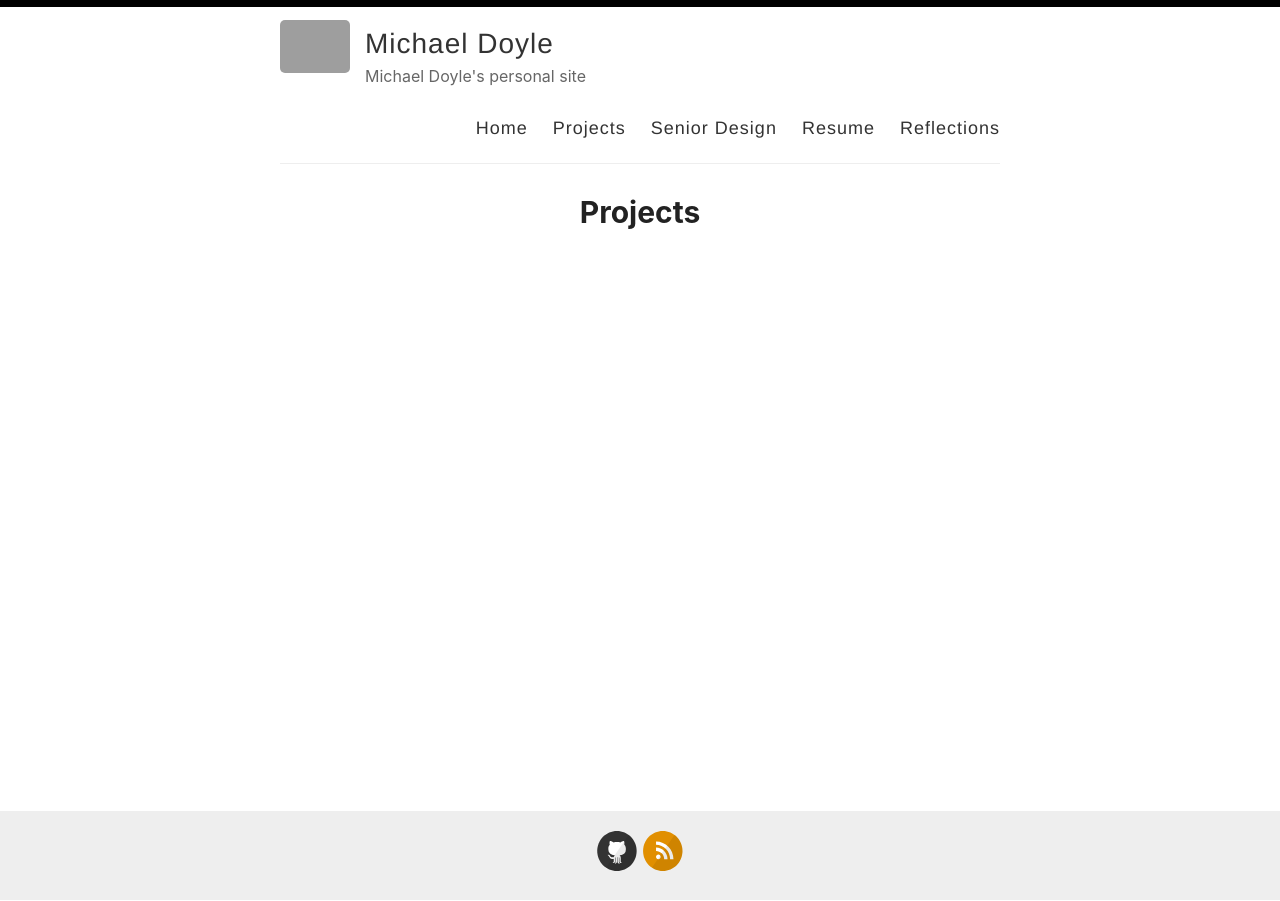
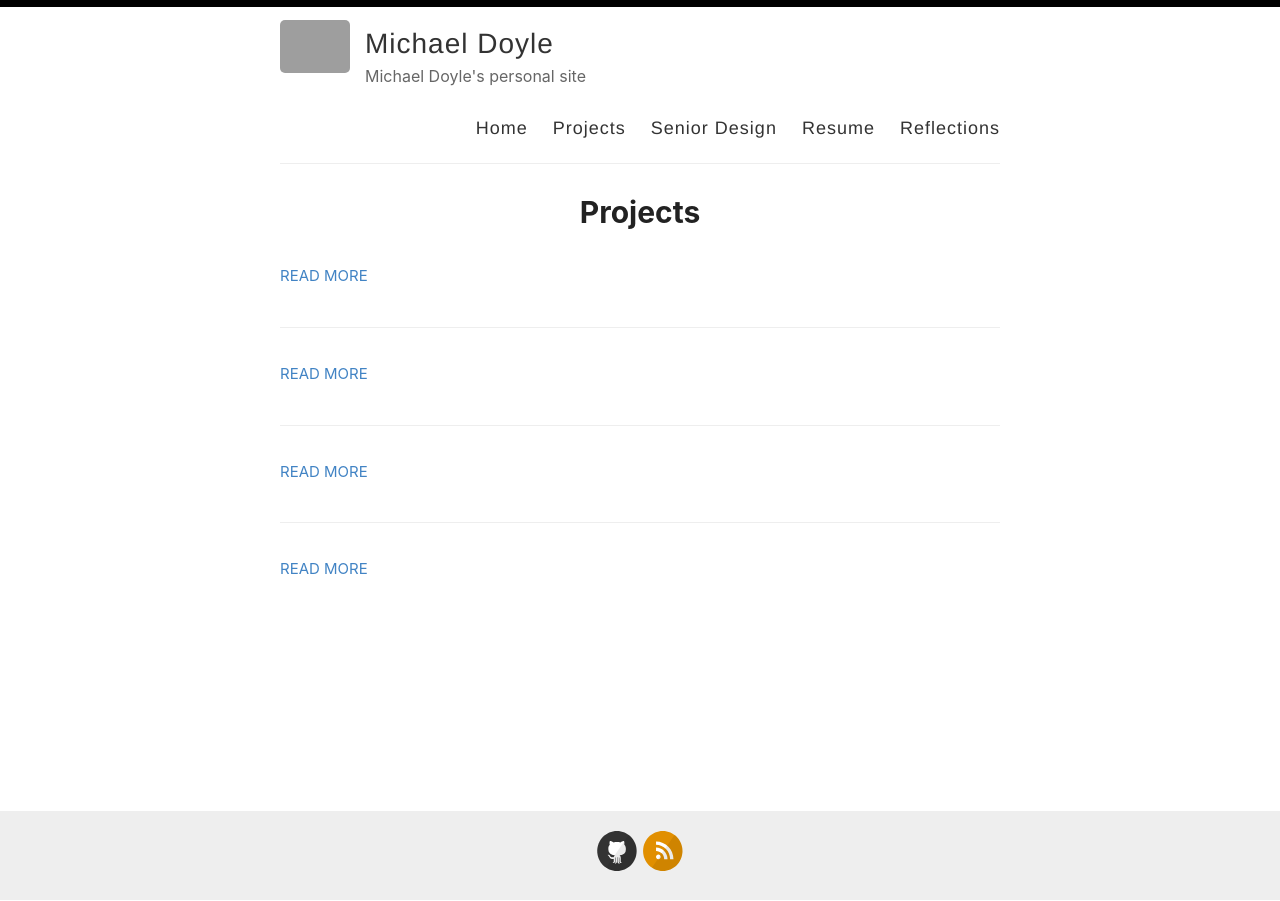
Before and after one commit to francidollars/francidollars.github.io, a Jekyll site: the page built from _pages/projects.md, in a window 1280 px wide. Built offline with Jekyll 4.4.1, drawn with Linux system fonts in a browser that asks for light colours; grey boxes are pictures that could not be loaded.

Commit message:
Update projects.md

```diff
--- a/_pages/projects.md
+++ b/_pages/projects.md
@@ -5,7 +5,15 @@ title: Projects
 ---
 
 <div class="posts">
-  {% for post in site.categories[Miscellaneous] %}
+  {% for tag in site.tags %}
+    <h3>{{ tag[0] }}</h3>
+    <ul>
+    {% for post in tag[1] %}
+      <li><a href="{{ post.url }}">{{ post.title }}</a></li>
+    {% endfor %}
+    </ul>
+  {% endfor %}
+  {% for post in site.categories %}
     <article class="post">
       <a href="{{ site.baseurl }}{{ post.url }}">
         <h1>{{ post.title }}</h1>
```
